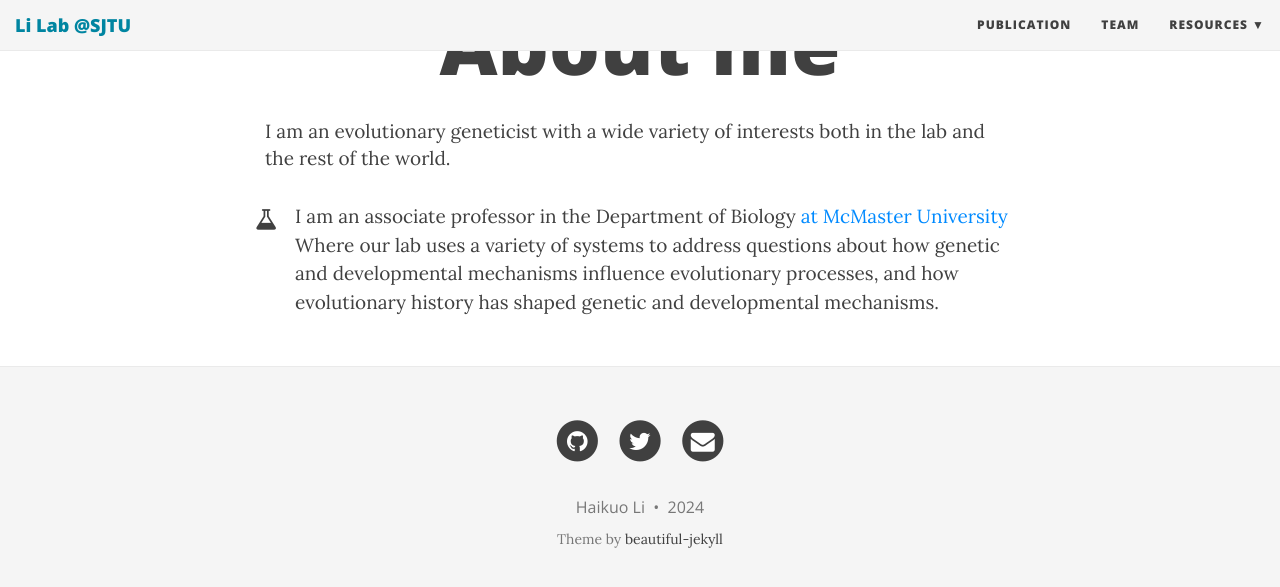
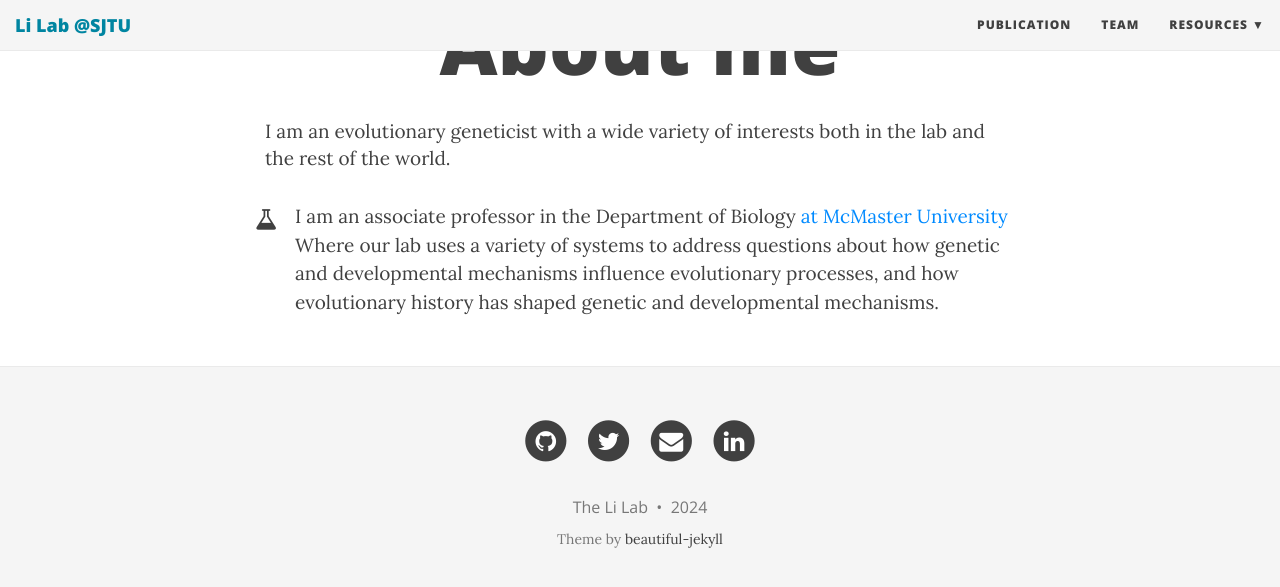
Before and after one commit to TheLiLab/thelilab.github.io, a Jekyll site: the page built from aboutme.md, in a window 1280 px wide and 900 px high, scrolled down 130 px. Shown: the top 587 px of the window. Built offline with Jekyll 4.4.1, drawn with Linux system fonts in a browser that asks for light colours; nearby versions of some CDN libraries; some of the changed lines change nothing that is shown.

Commit message:
Update _config.yml

```diff
--- a/_config.yml
+++ b/_config.yml
@@ -30,6 +30,7 @@ navbar-links:
     #- Beautiful Jekyll: "https://beautifuljekyll.com"
     #- Learn markdown: "https://www.markdowntutorial.com/"
     - Code: "https://github.com/HaikuoLi"
+    - Google scholar: "https://scholar.google.com/citations?user=6EkjrvkAAAAJ&hl=en&oi=ao"
     - About PI: "https://haikuoli.github.io/about/"
   #Author's home: "https://deanattali.com"
 
@@ -41,28 +42,18 @@ avatar: "/img/avatar-icon.jpg"
 round-avatar: false
 
 # --- Footer options --- #
-social-network-links:
-  email: "haikuo.li@wustl.edu"
-  #rss: true  # remove this line if you don't want to show an RSS link at the bottom
-  #facebook: deanattali
-  google-scholar: haikuo li
-  ORCID: 0000-0003-3697-5662
-  twitter: haikuoli
-  github: thelilab
 
 # Change all these values or delete the ones you don't want.
 # Important: you must keep the "name" parameter, everything else you can remove
 author:
-  name: Haikuo Li
+  name: The Li Lab
   email: "haikuo.li@wustl.edu"
   #rss: true  # remove this line if you don't want to show an RSS link at the bottom
   #facebook: deanattali
-  google-scholar: haikuo li
-  ORCID: 0000-0003-3697-5662
   twitter: haikuoli
   github: HaikuoLi
  #  google-plus: +yourname   # eg. +DeanAttali or 109424658772469020925
- # linkedin: Nicholas Testa  # eg. daattali https://www.linkedin.com/in/nicholas-testa-49272936
+  linkedin: haikuoli  # eg. daattali https://www.linkedin.com/in/nicholas-testa-49272936
  # xing: yourname      # eg. daattali
  # stackoverflow: yourlink  # eg. "3943160/daattali"
  # snapchat: yourname  # eg. daattali
```
